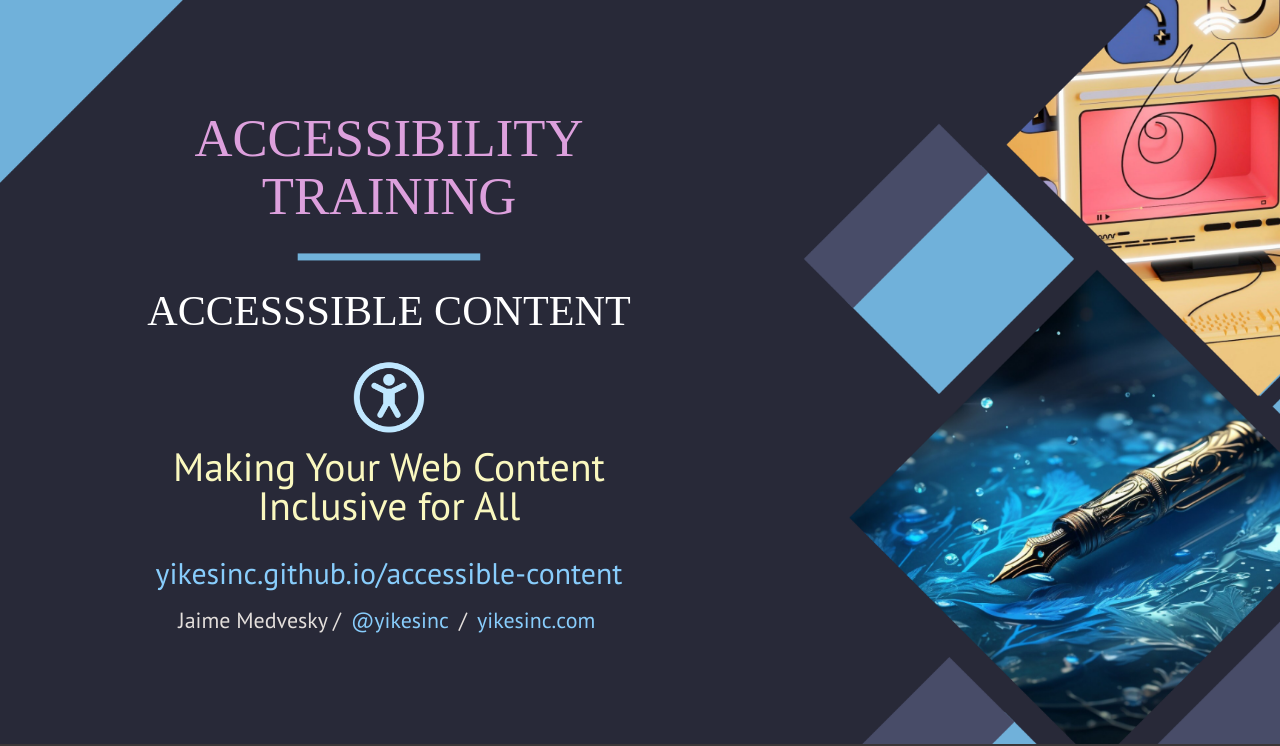
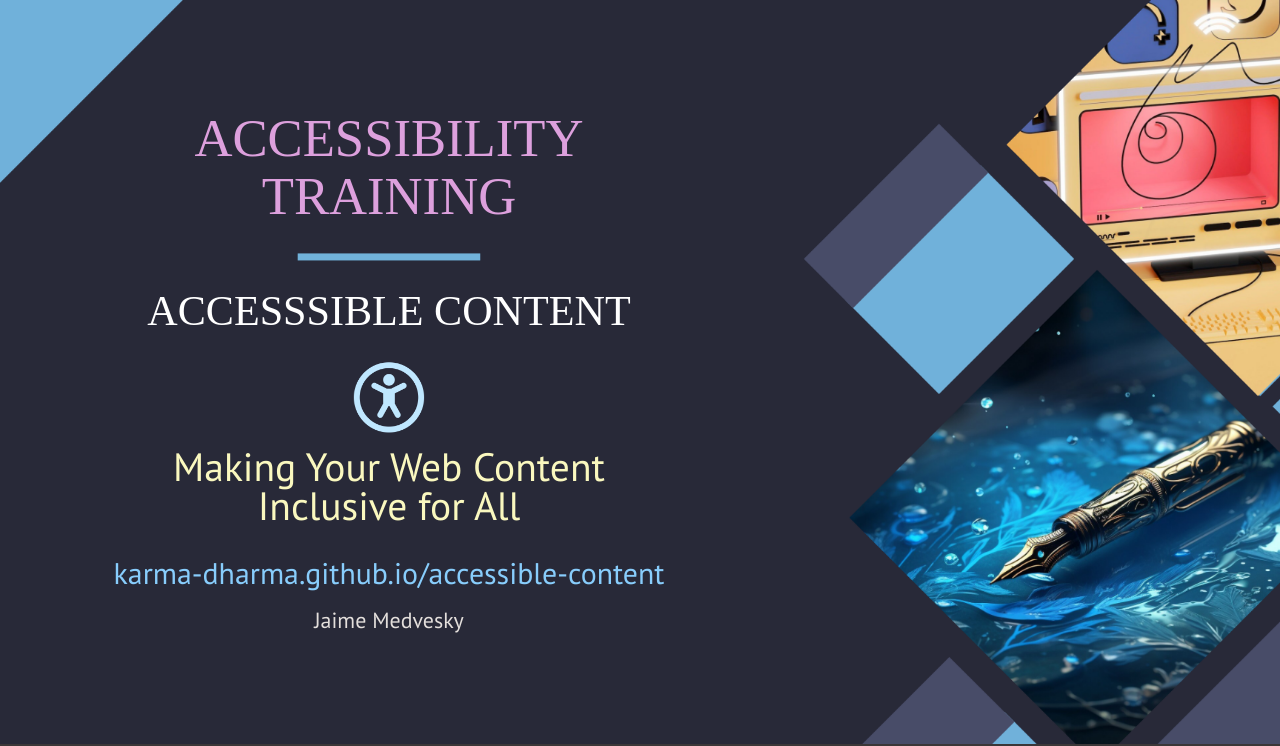
Before and after one commit to karma-dharma/accessible-content, a website: page index.html in a window 1280 px wide. Shown: the top 746 px of the page. Drawn offline with Linux system fonts and the light colour scheme; grey boxes are pictures that could not be loaded.

Commit message:
fix ppt url

```diff
--- a/index.html
+++ b/index.html
@@ -36,11 +36,8 @@
 							<h2>Accesssible Content</h2>
 							<img class="icon-img maxpx-80 mb1" alt="accessibility icon" src="img/icon-a11y.png">
 							<p class="subheading center max-80 mb2">Making Your Web Content Inclusive for All</p>
-							<p><a href="https://yikesinc.github.io/learn-a11y/" target="_blank">yikesinc.github.io/accessible-content</a></p>
-							<p class="size25">Jaime Medvesky /
-								<a href="http://twitter.com/yikesinc" target="_blank">@yikesinc</a> /
-								<a href="http://www.yikesinc.com/" target="_blank">yikesinc.com</a>
-							</p>
+							<p><a href="https://karma-dharma.github.io/accessible-content" target="_blank">karma-dharma.github.io/accessible-content</a></p>
+							<p class="size25">Jaime Medvesky</p>
 						</div>
 					</section>
 		<!-- END -->
```
